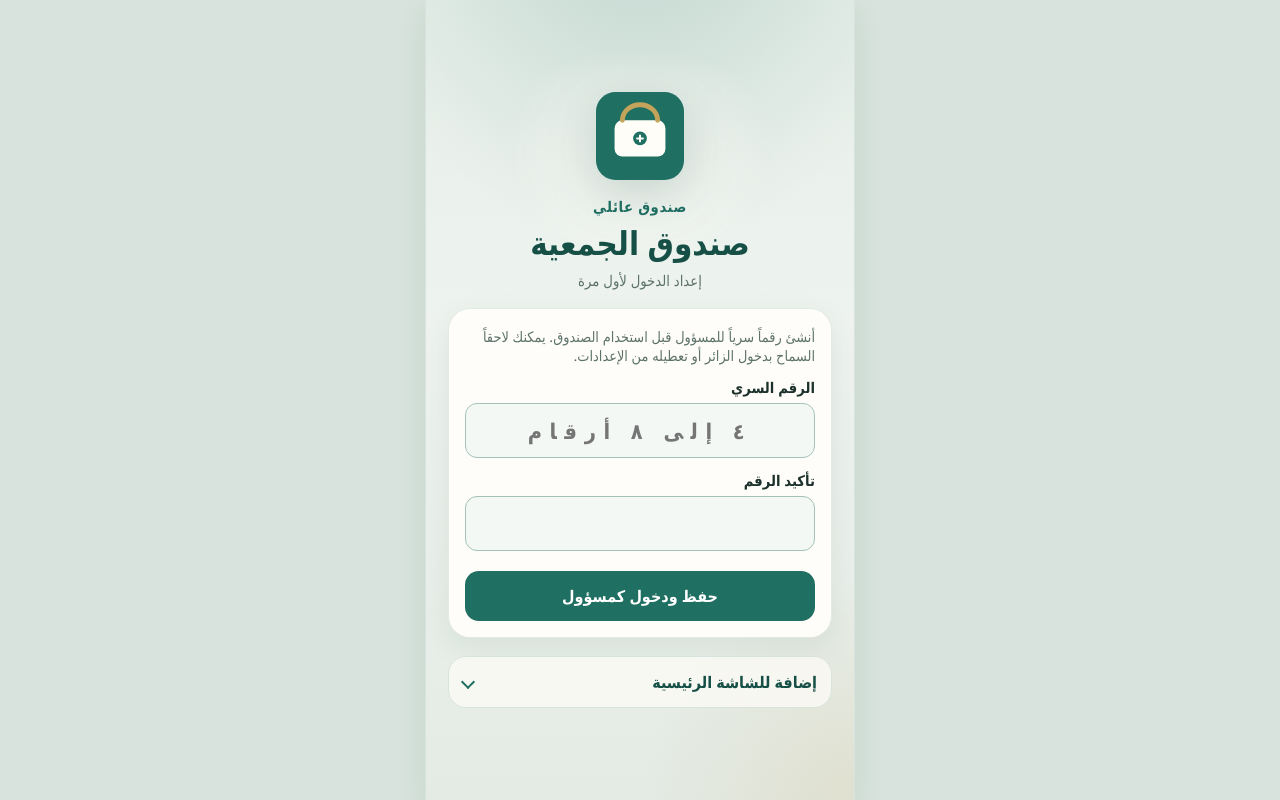
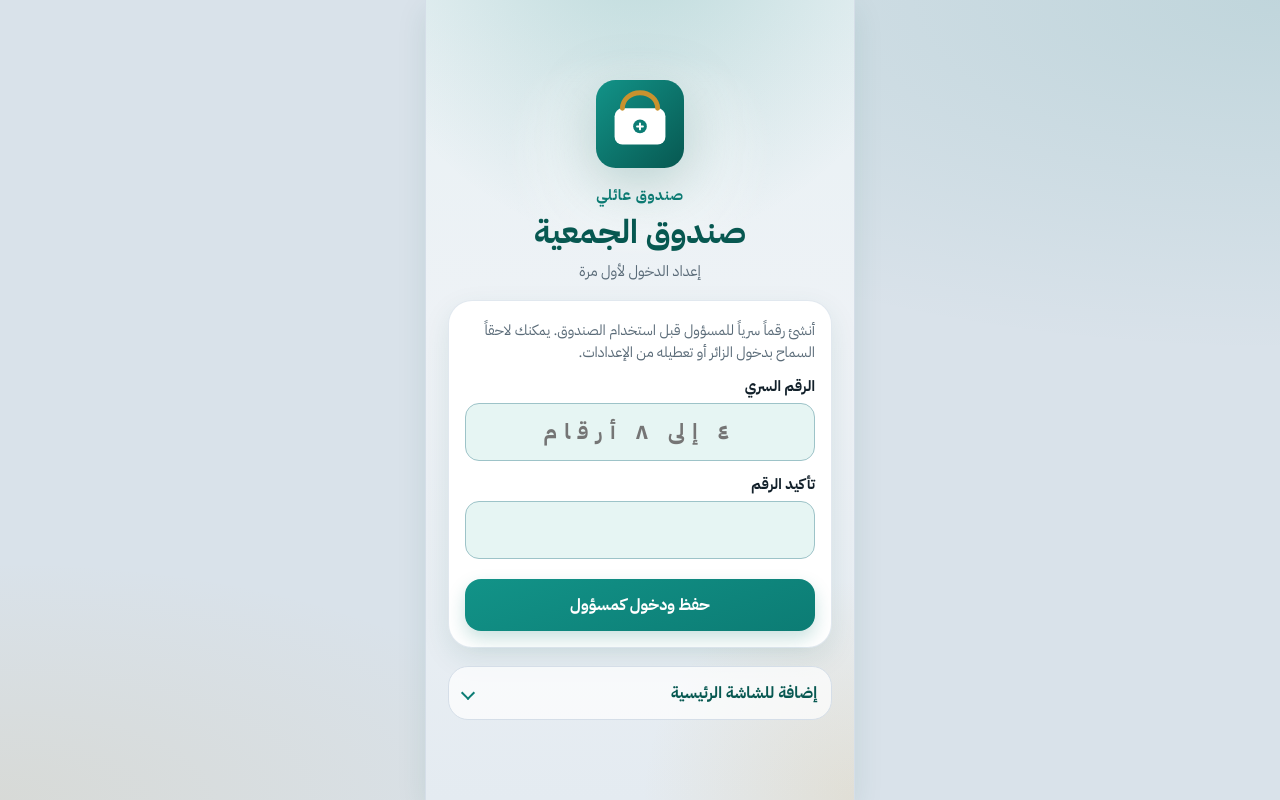
Before and after one commit to booos99/sanad.01, a React (Vite) app: page / in a window 1280 px wide. Built offline with nearby package versions, Linux system fonts and the light colour scheme.

Commit message:
Refresh the app palette and motion for a modern look.
Update teal/gold tokens, typography, and ambient backgrounds, and add
smoother page, login, modal, and control transitions across the UI.

Co-authored-by: booos99 <booos99@users.noreply.github.com>

```diff
--- a/index.html
+++ b/index.html
@@ -6,7 +6,7 @@
       name="viewport"
       content="width=device-width, initial-scale=1, viewport-fit=cover, maximum-scale=1, user-scalable=no"
     />
-    <meta name="theme-color" content="#1f6f62" />
+    <meta name="theme-color" content="#0c7c74" />
     <meta name="apple-mobile-web-app-capable" content="yes" />
     <meta name="mobile-web-app-capable" content="yes" />
     <meta name="apple-mobile-web-app-title" content="الجمعية" />
--- a/src/index.css
+++ b/src/index.css
@@ -1,17 +1,22 @@
+@import url('https://fonts.googleapis.com/css2?family=IBM+Plex+Sans+Arabic:wght@400;500;600;700;800&display=swap');
+
 :root {
-  --bg: #eef3ef;
-  --paper: #fffdf8;
-  --ink: #1c312c;
-  --muted: #5d726b;
-  --line: #d7e3dc;
-  --teal: #1f6f62;
-  --teal-dark: #164f46;
-  --gold: #c4a35a;
-  --danger: #b42318;
-  --ok: #0f7a4b;
-  --shadow: 0 10px 30px rgba(22, 79, 70, 0.08);
-  --radius: 18px;
-  font-family: "SF Arabic", "Geeza Pro", "Segoe UI", Tahoma, sans-serif;
+  --bg: #eef2f6;
+  --paper: #ffffff;
+  --ink: #12202a;
+  --muted: #5a6b78;
+  --line: #d5dee8;
+  --teal: #0c7c74;
+  --teal-dark: #075851;
+  --gold: #c9922e;
+  --danger: #c4332b;
+  --ok: #0d8a58;
+  --shadow: 0 10px 28px rgba(7, 88, 81, 0.1);
+  --shadow-lg: 0 18px 40px rgba(18, 32, 42, 0.12);
+  --radius: 20px;
+  --ease-out: cubic-bezier(0.22, 1, 0.36, 1);
+  --ease-spring: cubic-bezier(0.34, 1.35, 0.64, 1);
+  font-family: "IBM Plex Sans Arabic", "SF Arabic", "Geeza Pro", "Segoe UI", Tahoma, sans-serif;
   color: var(--ink);
   background: var(--bg);
   text-rendering: optimizeLegibility;
@@ -30,7 +35,10 @@ body,
 }
 
 body {
-  background: #d7e3dc;
+  background:
+    radial-gradient(120% 80% at 100% 0%, rgba(12, 124, 116, 0.12), transparent 55%),
+    radial-gradient(90% 60% at 0% 100%, rgba(201, 146, 46, 0.1), transparent 50%),
+    #d9e2ea;
   overscroll-behavior: none;
   touch-action: manipulation;
 }
@@ -46,13 +54,26 @@ select {
 .quick {
   cursor: pointer;
   -webkit-tap-highlight-color: transparent;
+  transition:
+    transform 0.18s var(--ease-out),
+    background-color 0.2s ease,
+    box-shadow 0.2s ease,
+    border-color 0.2s ease,
+    color 0.2s ease,
+    opacity 0.2s ease;
+}
+
+.btn:active:not(:disabled),
+.quick:active:not(:disabled) {
+  transform: scale(0.97);
 }
 
 .shell {
   width: min(430px, 100%);
   height: 100dvh;
   margin: 0 auto;
-  background: var(--bg);
+  background:
+    linear-gradient(180deg, #f5f8fb 0%, var(--bg) 38%, #e9eef4 100%);
   position: relative;
   display: flex;
   flex-direction: column;
@@ -61,10 +82,12 @@ select {
 
 .topbar {
   flex-shrink: 0;
-  background: #164f46;
-  color: #f7fff9;
+  background: linear-gradient(135deg, #0a6f68 0%, #075851 48%, #0a4f5c 100%);
+  color: #f4fffc;
   padding: calc(10px + env(safe-area-inset-top)) 16px 12px;
   z-index: 8;
+  box-shadow: 0 10px 28px rgba(7, 88, 81, 0.22);
+  animation: bar-in 0.45s var(--ease-out) both;
 }
 
 .topbar-row {
@@ -103,22 +126,31 @@ select {
 .topbar-logout {
   border: 0;
   background: rgba(255, 255, 255, 0.14);
-  color: #f7fff9;
+  color: #f4fffc;
   border-radius: 999px;
   padding: 6px 12px;
   font-size: 0.75rem;
   font-weight: 800;
   flex-shrink: 0;
+  transition:
+    background-color 0.2s ease,
+    transform 0.18s var(--ease-out);
+}
+
+.topbar-logout:active {
+  transform: scale(0.96);
+  background: rgba(255, 255, 255, 0.22);
 }
 
 .guest-flag {
   margin: 8px 0 0;
   font-size: 0.8rem;
   font-weight: 700;
-  background: rgba(196, 163, 90, 0.28);
-  color: #f3e6c5;
+  background: color-mix(in srgb, var(--gold) 28%, transparent);
+  color: #ffe9b8;
   padding: 7px 10px;
   border-radius: 10px;
+  animation: fade-up 0.4s var(--ease-out) both;
 }
 
 .cal-switch {
@@ -132,16 +164,22 @@ select {
 .cal-switch button {
   border: 0;
   background: transparent;
-  color: #d7efe8;
+  color: #d4efe9;
   border-radius: 999px;
   padding: 8px 12px;
   font-size: 0.82rem;
   font-weight: 800;
+  transition:
+    background-color 0.2s ease,
+    color 0.2s ease,
+    transform 0.18s var(--ease-out),
+    box-shadow 0.2s ease;
 }
 
 .cal-switch button.on {
-  background: #fffdf8;
-  color: #164f46;
+  background: #ffffff;
+  color: var(--teal-dark);
+  box-shadow: 0 4px 12px rgba(0, 0, 0, 0.12);
 }
 
 .main {
@@ -157,7 +195,18 @@ select {
   display: flex;
   flex-direction: column;
   gap: 14px;
+  animation: fade-up 0.4s var(--ease-out) both;
 }
+
+.page > * {
+  animation: fade-up 0.45s var(--ease-out) both;
+}
+
+.page > *:nth-child(1) { animation-delay: 0.02s; }
+.page > *:nth-child(2) { animation-delay: 0.06s; }
+.page > *:nth-child(3) { animation-delay: 0.1s; }
+.page > *:nth-child(4) { animation-delay: 0.14s; }
+.page > *:nth-child(5) { animation-delay: 0.18s; }
 
 .page-head h1,
 .card h2,
@@ -182,11 +231,30 @@ select {
 }
 
 .balance-card {
-  background: linear-gradient(160deg, #1f6f62 0%, #164f46 100%);
-  color: #f7fff9;
-  border-radius: 24px;
+  position: relative;
+  overflow: hidden;
+  background:
+    radial-gradient(120% 100% at 100% 0%, rgba(255, 255, 255, 0.16), transparent 45%),
+    linear-gradient(145deg, #129388 0%, #0c7c74 42%, #075851 100%);
+  color: #f4fffc;
+  border-radius: 26px;
   padding: 22px 20px 18px;
-  box-shadow: var(--shadow);
+  box-shadow: var(--shadow-lg);
+}
+
+.balance-card::after {
+  content: '';
+  position: absolute;
+  inset: auto -20% -40% 40%;
+  height: 120%;
+  background: radial-gradient(circle, rgba(255, 255, 255, 0.16), transparent 62%);
+  pointer-events: none;
+  animation: soft-drift 6s ease-in-out infinite alternate;
+}
+
+.balance-card > * {
+  position: relative;
+  z-index: 1;
 }
 
 .balance-card p {
@@ -201,7 +269,9 @@ select {
 }
 
 .balance-card.negative {
-  background: linear-gradient(160deg, #9f3a32 0%, #7a241c 100%);
+  background:
+    radial-gradient(120% 100% at 100% 0%, rgba(255, 255, 255, 0.12), transparent 45%),
+    linear-gradient(145deg, #d2554b 0%, #b4332b 50%, #8f241e 100%);
 }
 
 .balance-meta {
@@ -213,11 +283,12 @@ select {
 }
 
 .card {
-  background: var(--paper);
-  border: 1px solid var(--line);
+  background: color-mix(in srgb, var(--paper) 96%, white);
+  border: 1px solid color-mix(in srgb, var(--line) 85%, transparent);
   border-radius: var(--radius);
   padding: 16px;
   box-shadow: var(--shadow);
+  transition: transform 0.2s var(--ease-out), box-shadow 0.2s ease;
 }
 
 .card h2 {
@@ -256,11 +327,12 @@ select {
 .quick,
 .btn {
   border: 0;
-  border-radius: 14px;
+  border-radius: 16px;
   padding: 14px 16px;
-  background: var(--teal);
+  background: linear-gradient(160deg, #129388 0%, var(--teal) 100%);
   color: white;
   font-weight: 700;
+  box-shadow: 0 8px 18px rgba(12, 124, 116, 0.22);
 }
 
 .quick.ghost,
@@ -268,6 +340,7 @@ select {
   background: var(--paper);
   color: var(--teal-dark);
   border: 1px solid var(--line);
+  box-shadow: none;
 }
 
 .btn.compact {
@@ -285,7 +358,7 @@ select {
   align-items: center;
   justify-content: center;
   gap: 8px;
-  background: #128c7e;
+  background: linear-gradient(160deg, #1aa38f 0%, #128c7e 100%);
 }
 
 .btn-icon {
@@ -326,6 +399,12 @@ select {
   justify-content: space-between;
   gap: 12px;
   align-items: flex-start;
+  transition: transform 0.18s var(--ease-out), box-shadow 0.2s ease, border-color 0.2s ease;
+}
+
+.list-card:active {
+  transform: scale(0.99);
+  box-shadow: var(--shadow);
 }
 
 .list-card div,
@@ -372,22 +451,22 @@ select {
 }
 
 .pill.ok {
-  background: #e5f6ec;
+  background: #e5f7ee;
   color: var(--ok);
 }
 
 .pill.partial {
-  background: #f7eedc;
-  color: #8a5a12;
+  background: #fff4dd;
+  color: #9a6414;
 }
 
 .pill.wait {
-  background: #f6eaea;
+  background: #fdeceb;
   color: #8a3a32;
 }
 
 .remain {
-  color: #8a5a12;
+  color: #9a6414;
   font-weight: 700;
   font-size: 0.9rem;
 }
@@ -431,8 +510,16 @@ select {
   width: 100%;
   border: 1px solid var(--line);
   background: #fff;
-  border-radius: 12px;
+  border-radius: 14px;
   padding: 12px;
+  transition: border-color 0.2s ease, box-shadow 0.2s ease, background-color 0.2s ease;
+}
+
+input:focus,
+select:focus {
+  outline: none;
+  border-color: color-mix(in srgb, var(--teal) 55%, var(--line));
+  box-shadow: 0 0 0 3px color-mix(in srgb, var(--teal) 18%, transparent);
 }
 
 .filters {
@@ -504,7 +591,7 @@ select {
 }
 
 .date-field .dual-date {
-  background: #eef6f2;
+  background: #e6f5f3;
   border-radius: 12px;
   padding: 10px 12px;
   margin-top: 2px;
@@ -512,8 +599,8 @@ select {
 
 .banner {
   margin: 0;
-  background: #f7eedc;
-  color: #6a4a16;
+  background: #fff4dd;
+  color: #9a6414;
   padding: 12px 14px;
   border-radius: 12px;
 }
@@ -541,9 +628,10 @@ select {
   width: 100%;
   display: grid;
   grid-template-columns: repeat(5, 1fr);
-  background: #fffdf8;
+  background: color-mix(in srgb, var(--paper) 92%, #f5f8fb);
   border-top: 1px solid var(--line);
   padding: 8px 4px calc(8px + env(safe-area-inset-bottom));
+  backdrop-filter: blur(10px);
 }
 
 .tabbar button {
@@ -557,14 +645,24 @@ select {
   font-size: 0.68rem;
   font-weight: 700;
   padding: 6px 0;
+  transition: color 0.2s ease, transform 0.18s var(--ease-out);
+}
+
+.tabbar button:active {
+  transform: scale(0.94);
 }
 
 .tabbar button.active {
   color: var(--teal-dark);
 }
 
+.tabbar button.active .tab-icon {
+  transform: translateY(-1px) scale(1.08);
+}
+
 .tab-icon {
   font-size: 1.05rem;
+  transition: transform 0.25s var(--ease-spring);
 }
 
 .modal-backdrop {
@@ -574,13 +672,14 @@ select {
   display: flex;
   align-items: flex-end;
   justify-content: center;
+  animation: fade-in 0.2s ease both;
 }
 
 .modal-scrim {
   position: absolute;
   inset: 0;
   border: 0;
-  background: rgba(22, 40, 36, 0.45);
+  background: rgba(12, 28, 36, 0.48);
 }
 
 .modal {
@@ -593,6 +692,8 @@ select {
   background: var(--paper);
   border-radius: 24px 24px 0 0;
   padding: 18px 18px calc(24px + env(safe-area-inset-bottom));
+  box-shadow: 0 -12px 40px rgba(18, 32, 42, 0.18);
+  animation: sheet-up 0.35s var(--ease-out) both;
 }
 
 .modal-head {
@@ -608,6 +709,11 @@ select {
   width: 36px;
   height: 36px;
   border-radius: 50%;
+  transition: background-color 0.2s ease, transform 0.18s var(--ease-out);
+}
+
+.icon-btn:active {
+  transform: scale(0.94);
 }
 
 .login {
@@ -624,9 +730,9 @@ select {
   padding: calc(28px + env(safe-area-inset-top)) var(--login-pad) calc(28px + env(safe-area-inset-bottom));
   text-align: center;
   background:
-    radial-gradient(120% 70% at 50% -10%, rgba(31, 111, 98, 0.18), transparent 58%),
-    radial-gradient(90% 50% at 100% 100%, rgba(196, 163, 90, 0.16), transparent 55%),
-    linear-gradient(180deg, #e7efe9 0%, var(--bg) 42%, #e4ebe5 100%);
+    radial-gradient(120% 70% at 50% -10%, rgba(12, 124, 116, 0.2), transparent 58%),
+    radial-gradient(90% 50% at 100% 100%, rgba(201, 146, 46, 0.14), transparent 55%),
+    linear-gradient(180deg, #e8f1f4 0%, var(--bg) 42%, #e4ebf1 100%);
 }
 
 .login-glow {
@@ -635,7 +741,7 @@ select {
   inset: 8% 12% auto;
   height: 180px;
   border-radius: 50%;
-  background: radial-gradient(circle, rgba(255, 253, 248, 0.7), transparent 70%);
+  background: radial-gradient(circle, rgba(255, 255, 255, 0.75), transparent 70%);
   filter: blur(8px);
   animation: login-glow 4.5s ease-in-out infinite alternate;
 }
@@ -666,7 +772,7 @@ select {
 .login-mark {
   width: 88px;
   height: 88px;
-  filter: drop-shadow(0 12px 24px rgba(22, 79, 70, 0.22));
+  filter: drop-shadow(0 14px 28px rgba(7, 88, 81, 0.28));
   animation: login-mark 0.7s cubic-bezier(0.2, 0.8, 0.2, 1) both;
 }
 
@@ -734,7 +840,7 @@ select {
   letter-spacing: 0.35em;
   font-size: 1.35rem;
   font-weight: 800;
-  background: #f4f8f5;
+  background: #e6f5f3;
   border-color: color-mix(in srgb, var(--teal) 28%, var(--line));
 }
 
@@ -871,7 +977,7 @@ select {
 
 input:disabled,
 select:disabled {
-  background: #eef3ef;
+  background: #e8eef3;
   color: var(--muted);
 }
 
@@ -953,7 +1059,7 @@ select:disabled {
 
 .print-sheet th,
 .print-sheet td {
-  border: 1px solid #c5d4cc;
+  border: 1px solid #c5d2dc;
   padding: 6px 8px;
   text-align: right;
 }
@@ -1007,3 +1113,65 @@ select:disabled {
     padding: 0;
   }
 }
+
+
+@keyframes fade-in {
+  from { opacity: 0; }
+  to { opacity: 1; }
+}
+
+@keyframes fade-up {
+  from {
+    opacity: 0;
+    transform: translateY(12px);
+  }
+  to {
+    opacity: 1;
+    transform: translateY(0);
+  }
+}
+
+@keyframes sheet-up {
+  from {
+    opacity: 0.6;
+    transform: translateY(28px);
+  }
+  to {
+    opacity: 1;
+    transform: translateY(0);
+  }
+}
+
+@keyframes bar-in {
+  from {
+    opacity: 0;
+    transform: translateY(-8px);
+  }
+  to {
+    opacity: 1;
+    transform: translateY(0);
+  }
+}
+
+@keyframes soft-drift {
+  from { transform: translate3d(0, 0, 0) scale(1); }
+  to { transform: translate3d(-8%, -4%, 0) scale(1.08); }
+}
+
+@media (prefers-reduced-motion: reduce) {
+  .page,
+  .page > *,
+  .topbar,
+  .modal-backdrop,
+  .modal,
+  .balance-card::after,
+  .btn,
+  .quick,
+  .list-card,
+  .tabbar button,
+  .tab-icon,
+  .icon-btn {
+    animation: none !important;
+    transition: none !important;
+  }
+}
--- a/src/pages/Login.tsx
+++ b/src/pages/Login.tsx
@@ -53,17 +53,23 @@ export function LoginPage() {
       <header className="login-brand">
         <div className="login-mark" aria-hidden="true">
           <svg width="88" height="88" viewBox="0 0 180 180">
-            <rect width="180" height="180" rx="40" fill="#1f6f62" />
-            <rect x="38" y="58" width="104" height="74" rx="16" fill="#fffdf8" />
+            <defs>
+              <linearGradient id="loginMarkGrad" x1="0" y1="0" x2="1" y2="1">
+                <stop offset="0%" stopColor="#129388" />
+                <stop offset="100%" stopColor="#075851" />
+              </linearGradient>
+            </defs>
+            <rect width="180" height="180" rx="40" fill="url(#loginMarkGrad)" />
+            <rect x="38" y="58" width="104" height="74" rx="16" fill="#ffffff" />
             <path
               d="M54 58c0-18 16-32 36-32s36 14 36 32"
               fill="none"
-              stroke="#c4a35a"
+              stroke="#c9922e"
               strokeWidth="10"
               strokeLinecap="round"
             />
-            <circle cx="90" cy="95" r="14" fill="#1f6f62" />
-            <path d="M84 95h12M90 89v12" stroke="#fffdf8" strokeWidth="4" strokeLinecap="round" />
+            <circle cx="90" cy="95" r="14" fill="#0c7c74" />
+            <path d="M84 95h12M90 89v12" stroke="#ffffff" strokeWidth="4" strokeLinecap="round" />
           </svg>
         </div>
         <p className="login-kicker">صندوق عائلي</p>
--- a/vite.config.ts
+++ b/vite.config.ts
@@ -24,8 +24,8 @@ export default defineConfig({
         scope: './',
         display: 'standalone',
         orientation: 'portrait',
-        background_color: '#eef3ef',
-        theme_color: '#1f6f62',
+        background_color: '#eef2f6',
+        theme_color: '#0c7c74',
         icons: [
           {
             src: 'icon.svg',
```
Also changed, not shown: public/icon.svg.
